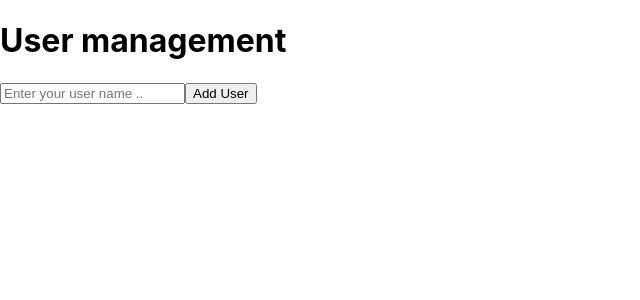
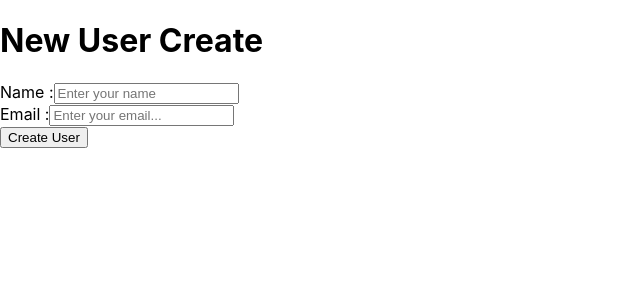
Before and after one commit to Kongkon45/TypeScrite-Practices-Session, a React (Create React App) app: page / in a window 1280 px wide. Shown: the top 300 px of the page, without its empty margins (0-640 px from the left). Built offline with nearby package versions, Linux system fonts and the light colour scheme.

Commit message:
form event

```diff
--- a/src/App.tsx
+++ b/src/App.tsx
@@ -8,6 +8,7 @@ import Post from "./components/Post";
 import ButtonStyle from "./components/ButtonStyle";
 import CounterApp from "./components/CounterApp";
 import NewUser from "./components/NewUser";
+import NewUsers from "./components/NewUsers";
 
 const userObject = {
   name: "Mehedi",
@@ -48,7 +49,8 @@ const App = () => {
       {/* <Post/> */}
       {/* <ButtonStyle btnStyle={btnStyles} /> */}
       {/* <CounterApp/> */}
-      <NewUser/>
+      {/* <NewUser/> */}
+    <NewUsers/>
     </div>
   );
 };
--- /dev/null
+++ b/src/components/NewUsers.tsx
@@ -0,0 +1,40 @@
+import React, { useState } from 'react'
+
+const NewUsers = () => {
+    const [name, setName] = useState("");
+    const [email, setEmail] = useState("")
+
+    const handleNameChange = (e:React.ChangeEvent<HTMLInputElement>)=>{
+        setName(e.target.value)
+    }
+    const handleEmailChange = (e:React.ChangeEvent<HTMLInputElement>)=>{
+        setEmail(e.target.value)
+    }
+    const handleSubmit = (e:React.FormEvent<HTMLFormElement>)=>{
+        e.preventDefault();
+        const newUser = {name, email}
+        console.log(newUser)
+        setEmail("")
+        setName("")
+    }
+  return (
+    <div>
+        <h1>New User Create</h1>
+        <form onSubmit={handleSubmit}>
+            <div>
+                <label htmlFor="name">Name :
+                <input type="text" name="name" id="name" value={name} placeholder='Enter your name' onChange={handleNameChange}/>
+                </label>
+            </div>
+            <div>
+                <label htmlFor="email">Email :
+                <input type="email" name="email" id="email" value={email} placeholder='Enter your email...' onChange={handleEmailChange} />
+                </label>
+            </div>
+            <button type="submit">Create User</button>
+        </form>
+    </div>
+  )
+}
+
+export default NewUsers
```
